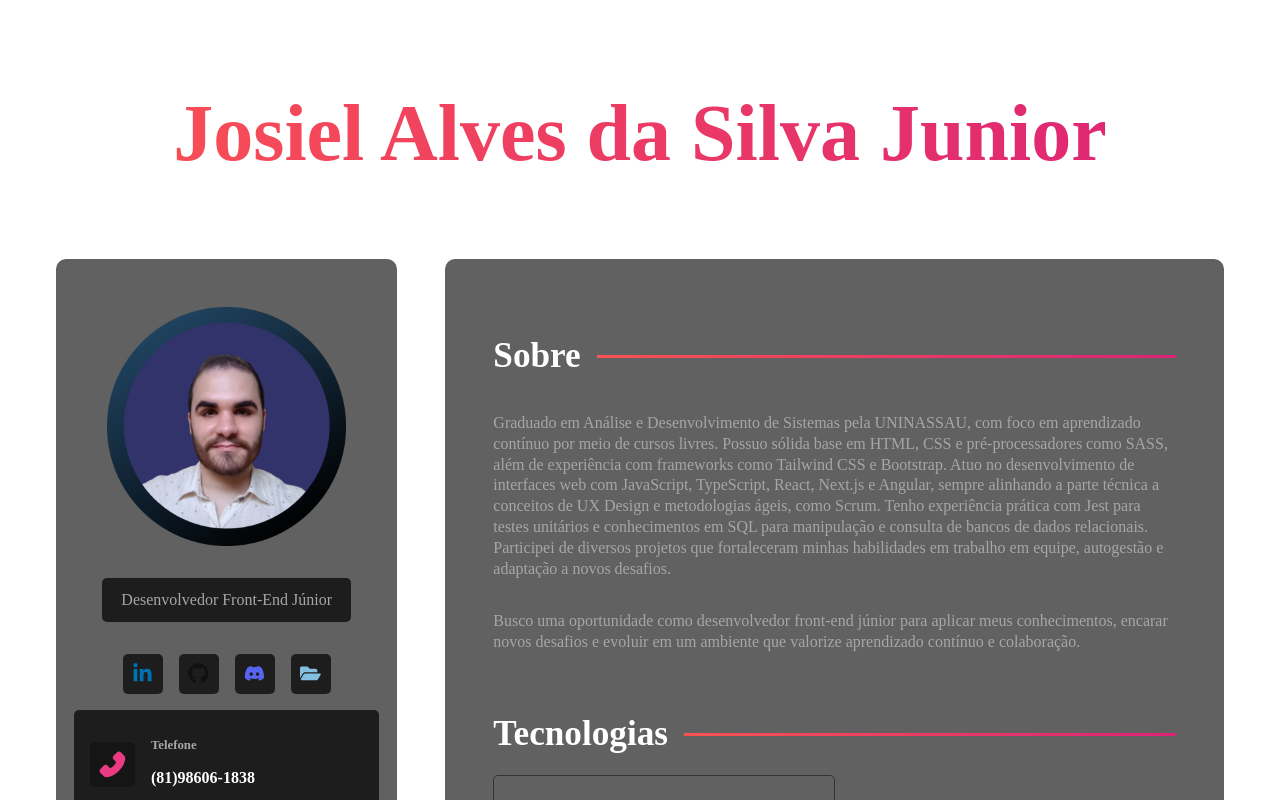
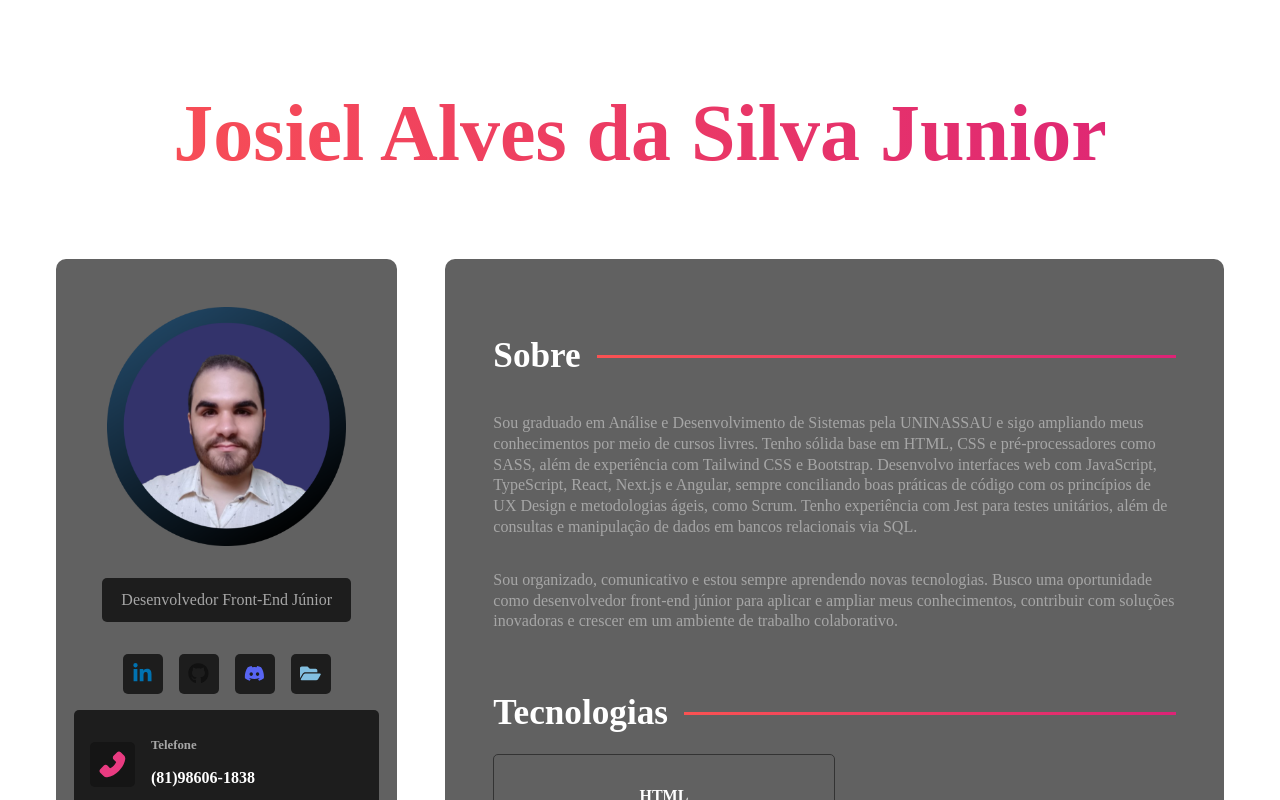
Before and after one commit to JosielJrr/curriculo-digital-react-scss, a React (Vite) app: page / in a window 1280 px wide. Shown: the top 800 px of the page. Built offline with nearby package versions, Linux system fonts and the light colour scheme; the HTML template or start-up script is replaced by a standard one.

Commit message:
Altera conteúdo da seção "Sobre".

```diff
--- a/src/components/AboutContainer.jsx
+++ b/src/components/AboutContainer.jsx
@@ -5,14 +5,14 @@
         <section className="about-container">
             <h2>Sobre</h2>
             <p>
-                Graduado em Análise e Desenvolvimento de Sistemas pela UNINASSAU, com foco em aprendizado contínuo por meio de cursos livres.
-                Possuo sólida base em HTML, CSS e pré-processadores como SASS, além de experiência com frameworks como Tailwind CSS e Bootstrap.
-                Atuo no desenvolvimento de interfaces web com JavaScript, TypeScript, React, Next.js e Angular, sempre alinhando a parte técnica a conceitos de UX Design e metodologias ágeis, como Scrum.
-                Tenho experiência prática com Jest para testes unitários e conhecimentos em SQL para manipulação e consulta de bancos de dados relacionais.
-                Participei de diversos projetos que fortaleceram minhas habilidades em trabalho em equipe, autogestão e adaptação a novos desafios.
+                Sou graduado em Análise e Desenvolvimento de Sistemas pela UNINASSAU e sigo ampliando meus conhecimentos por meio de cursos livres.
+                Tenho sólida base em HTML, CSS e pré-processadores como SASS, além de experiência com Tailwind CSS e Bootstrap.
+                Desenvolvo interfaces web com JavaScript, TypeScript, React, Next.js e Angular, sempre conciliando boas práticas de código com os princípios de UX Design e metodologias ágeis, como Scrum.
+                Tenho experiência com Jest para testes unitários, além de consultas e manipulação de dados em bancos relacionais via SQL.
             </p>
             <p>
-                Busco uma oportunidade como desenvolvedor front-end júnior para aplicar meus conhecimentos, encarar novos desafios e evoluir em um ambiente que valorize aprendizado contínuo e colaboração.
+                Sou organizado, comunicativo e estou sempre aprendendo novas tecnologias.
+                Busco uma oportunidade como desenvolvedor front-end júnior para aplicar e ampliar meus conhecimentos, contribuir com soluções inovadoras e crescer em um ambiente de trabalho colaborativo.
             </p>
         </section>
     )
```
